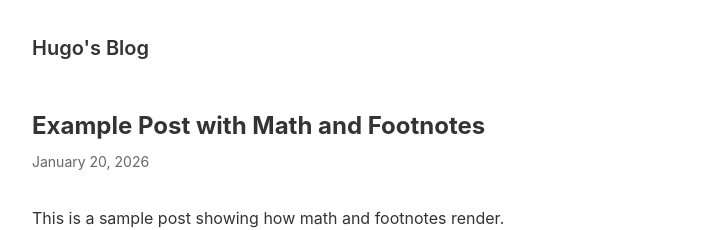
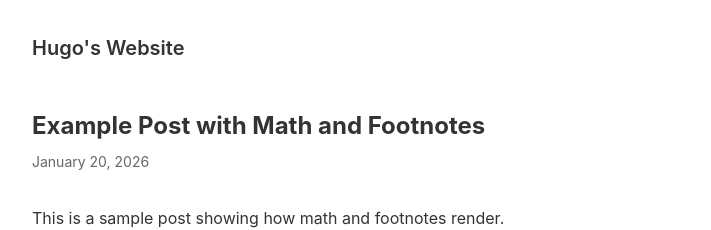
Before and after one commit to Flugan42/hugos-website, a Jekyll site: the page built from _posts/2026-01-20-example-post.md, in a window 1280 px wide. Shown: the top 230 px of the page, without its empty margins (284-995 px from the left). Built offline with Jekyll 4.4.1, drawn with Linux system fonts in a browser that asks for light colours; some of the changed lines change nothing that is shown.

Commit message:
Initial commit

```diff
--- a/_config.yml
+++ b/_config.yml
@@ -1,6 +1,7 @@
-title: Hugo's Blog
+title: Hugo's Website
 description: Writings and notes
 url: "" # Set to https://yourusername.github.io when deploying
+baseurl: "/hugos-website" # Remove this line if using a custom domain
 
 # Markdown processing
 markdown: kramdown
```
